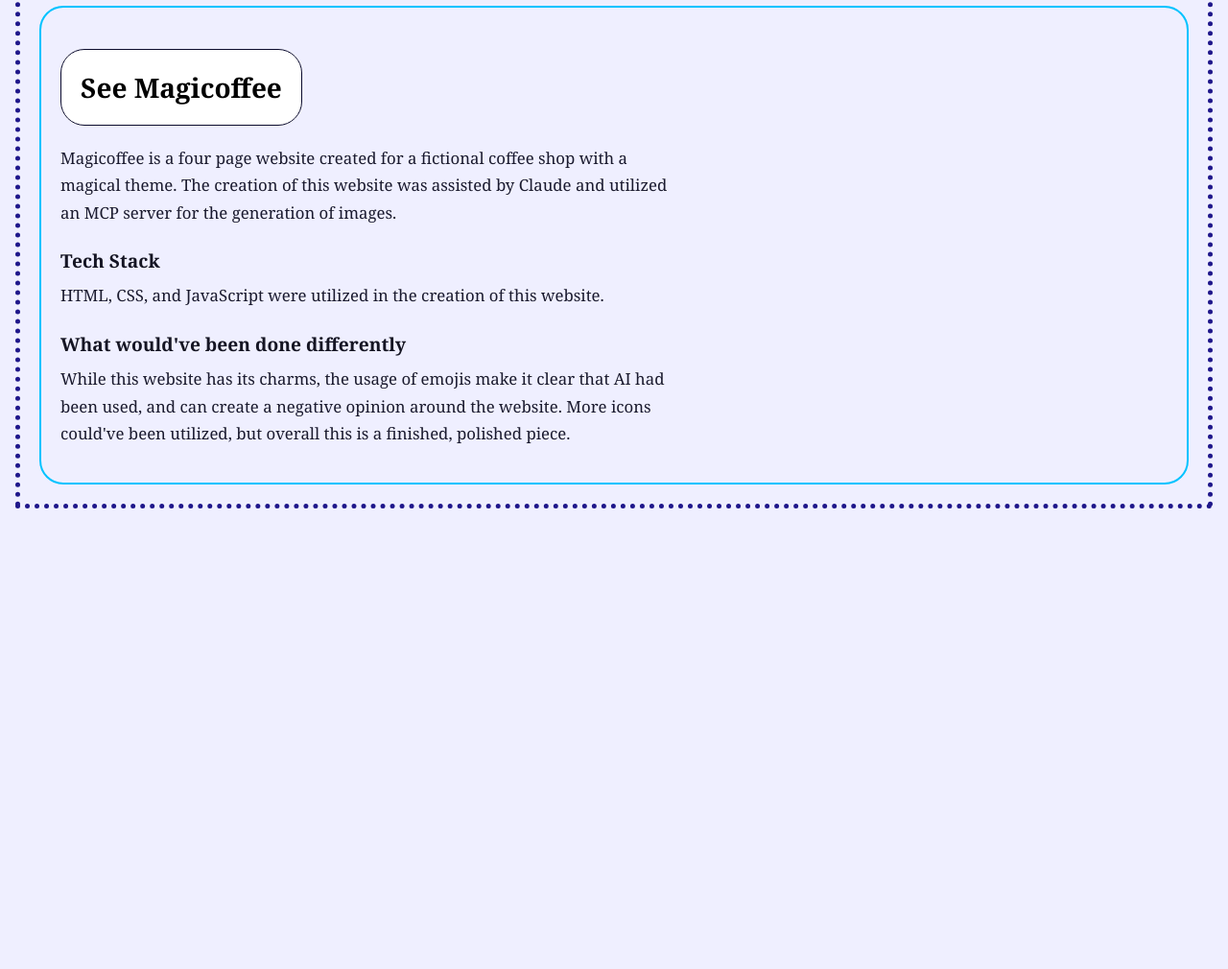
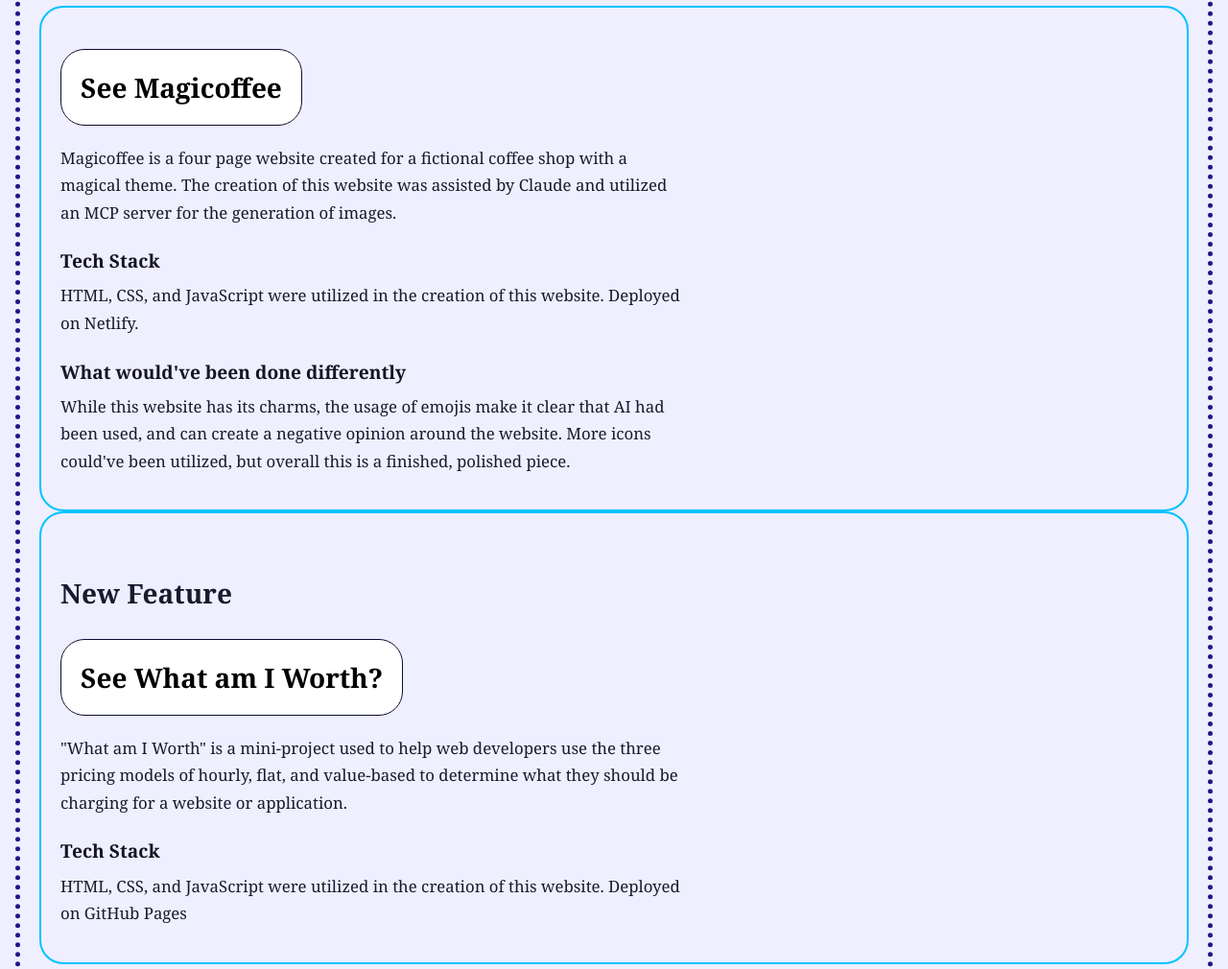
Before and after one commit to Jennabenni/AI-Portfolio, a plain HTML site: page index.html in a window 1280 px wide. Shown: the part 1781-2791 px from the top of the page at 96% size. Before the commit the page ends 2343 px from the top, so only its background shows below. Drawn offline with Linux system fonts and the light colour scheme.

Commit message:
update index.html to include new mini-project feature

```diff
--- a/index.html
+++ b/index.html
@@ -30,7 +30,7 @@
 
             <h3>Tech Stack</h3>
             <p>HTML, CSS, and JavaScript were utilized in the creation of this website, and Firebase was used for the
-                database.
+                database. Deployed on Netlify.
             </p>
 
             <h3>Previous Site</h3>
@@ -63,7 +63,7 @@
                 website was assisted by Claude and utilized an MCP server for the generation of images.</p>
 
             <h3>Tech Stack</h3>
-            <p>HTML, CSS, and JavaScript were utilized in the creation of this website.</p>
+            <p>HTML, CSS, and JavaScript were utilized in the creation of this website. Deployed on Netlify.</p>
 
             <h3>What would've been done differently</h3>
 
@@ -73,6 +73,25 @@
                 polished
                 piece. </p>
         </div>
+
+        <div class="itemCards">
+
+            <h2>New Feature</h2>
+
+            <h2>
+                <a href="https://jennabenni.github.io/newFeatureAI/">See What am I Worth?</a>
+            </h2>
+            <br>
+            <p>"What am I Worth" is a mini-project used to
+                help web developers use the three pricing models of hourly, flat, and value-based to determine what they
+                should be charging for a website or application.
+            </p>
+
+            <h3>Tech Stack</h3>
+            <p>HTML, CSS, and JavaScript were utilized in the creation of this website. Deployed on GitHub Pages</p>
+
+
+        </div>
     </div>
 </body>
 
```
